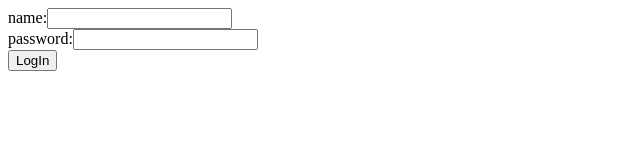
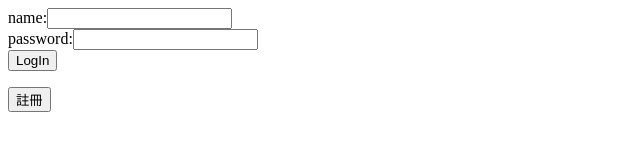
Before and after one commit to fatwinnie/Sam_Test, a plain HTML site: page HW4/index.html in a window 1280 px wide. Shown: the whole page, without its empty margins (0-640 px from the left). Drawn offline with Linux system fonts and the light colour scheme.

Commit message:
Update index.html

```diff
--- a/HW4/index.html
+++ b/HW4/index.html
@@ -8,5 +8,10 @@
             password:<input type="password" name="pwd"> <br>
             <input type="submit" value="LogIn">
         </form>
+
+        <form action="./register.html" method="GET">
+            <input type="submit"  value="註冊">
+        </form>
+
     </body>
 </html>
```
